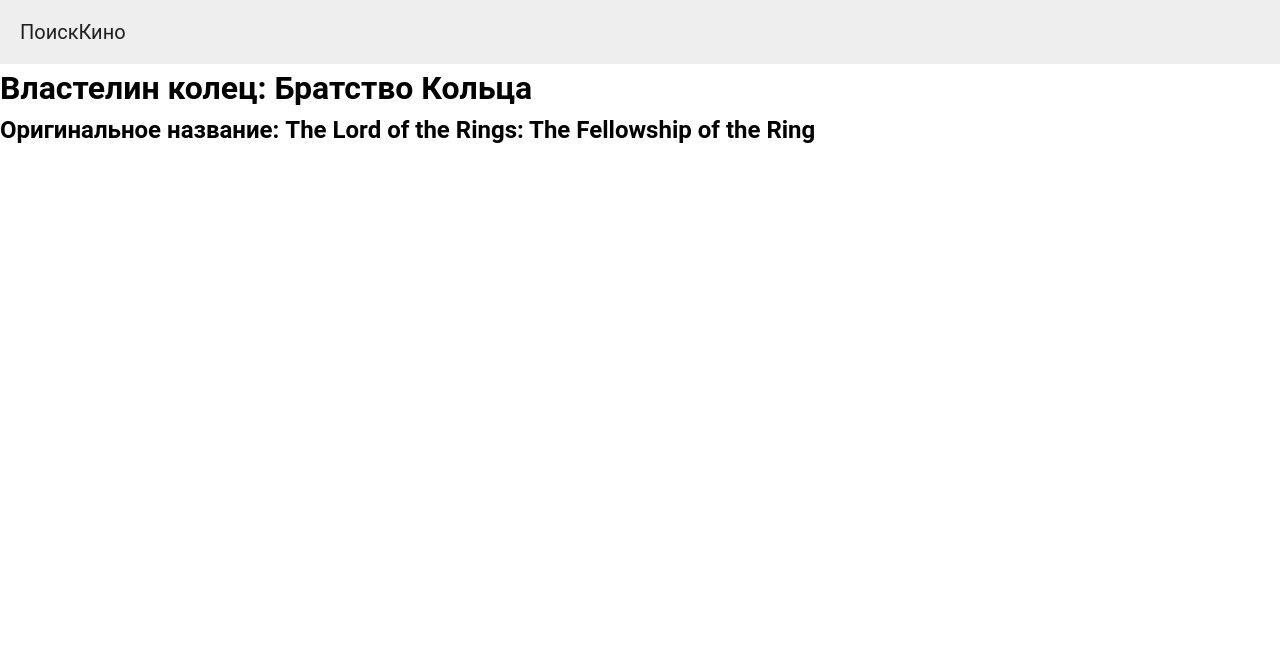
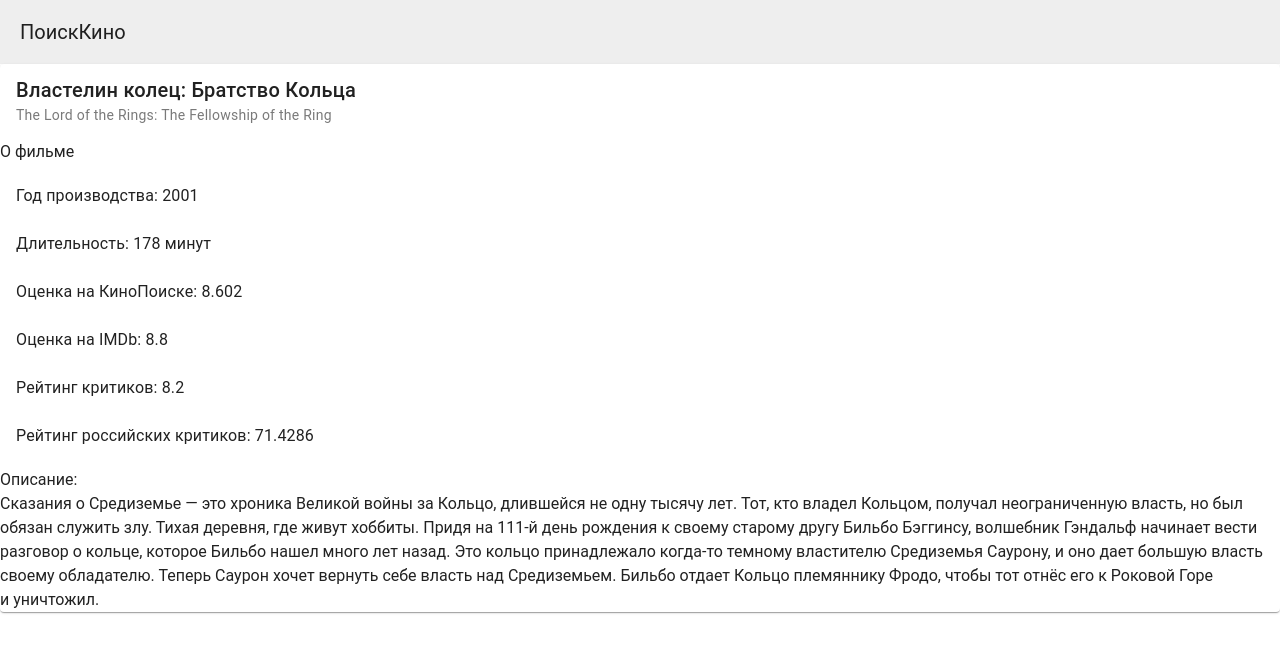
Before and after one commit to RimKhai/searchMovie, a Vue app: page / in a window 1280 px wide. Both pictures are taken after a click on the element 394 px from the left and 1262 px from the top of the page. Shown: the top 652 px of the page. Built offline with nearby package versions, Linux system fonts and the light colour scheme.

Commit message:
добавил информацию о фильме в на страницу фильма

```diff
--- a/src/components/pages/MoviePage.vue
+++ b/src/components/pages/MoviePage.vue
@@ -6,19 +6,68 @@
 const movieStore = useMovieStore()
 const route = useRoute()
 const movieId = computed(() => route.params.movieId)
-const movie =  movieStore.findMovieById(movieId.value)
-/* console.log(movieStore.findMovieById(movieId)) */
+const movie = computed(() => movieStore.findMovieById(movieId.value))
+const aboutMovie = [
+    {
+        title: 'Год производства: ',
+        value: movie.value.year,
+    },
+    {
+        title: 'Длительность: ',
+        value: movie.value.movieLength + ' минут',
+    },
+    {
+        title: 'Оценка на КиноПоиске: ',
+        value: movie.value.rating.kp,
+    },
+    {
+        title: 'Оценка на IMDb: ',
+        value: movie.value.rating.imdb,
+    },
+    {
+        title: 'Рейтинг критиков: ',
+        value: movie.value.rating.filmCritics,
+    },
+    {
+        title: 'Рейтинг российских критиков: ',
+        value: movie.value.rating.russianFilmCritics,
+    },
+]
 </script>
 
 <template>
     <AppBar />
-    <h1>
-        {{ movie.name }}
-    </h1>
-    <h2 v-if="movie.alternativeName">
-        Оригинальное название:
-        {{ movie.alternativeName }}
-    </h2>
+    <v-card
+        class="mx-auto"
+        :title="movie.name"
+        :subtitle="movie.alternativeName"
+    >
+        <v-img
+            :src="movie.poster.url"
+            height="auto"
+            width="300px"
+            cover
+        />
+        <!-- <h1>
+            {{ movie.name }}
+        </h1>
+        <h2 v-if="movie.alternativeName">
+            Оригинальное название:
+            {{ movie.alternativeName }}
+        </h2> -->
+        <p class="mx-auto">О фильме</p>
+        <v-list>
+            <v-list-item
+                v-for="(item, i) in aboutMovie"
+                :key="i"
+                :title="item.title + item.value"
+                :value="item.value"
+            >
+            </v-list-item>
+        </v-list>
+        <p>Описание:</p>
+        <p class="mx-auto">{{ movie.description }}</p>
+    </v-card>
 </template>
 
 <style lang="scss" scoped></style>
```
